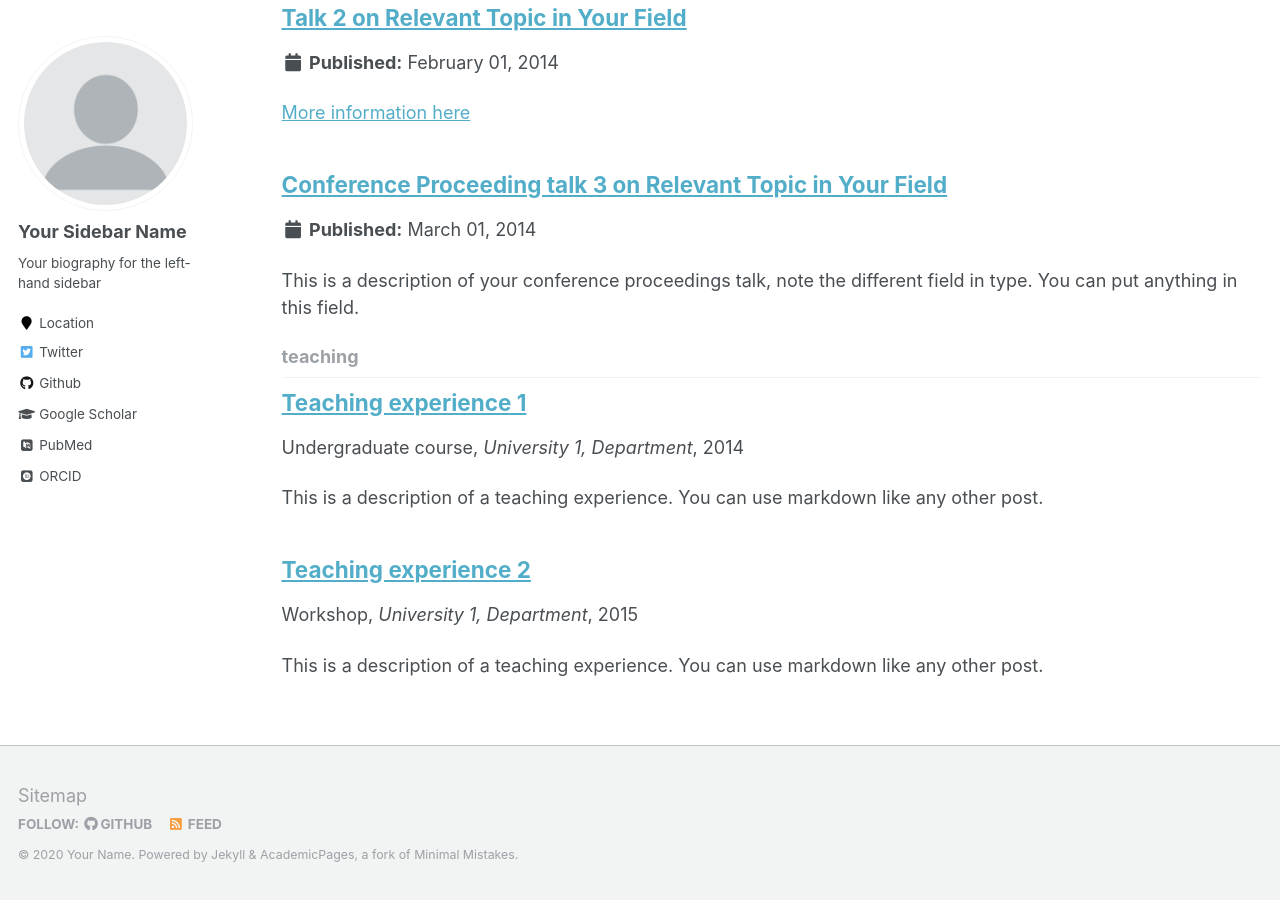
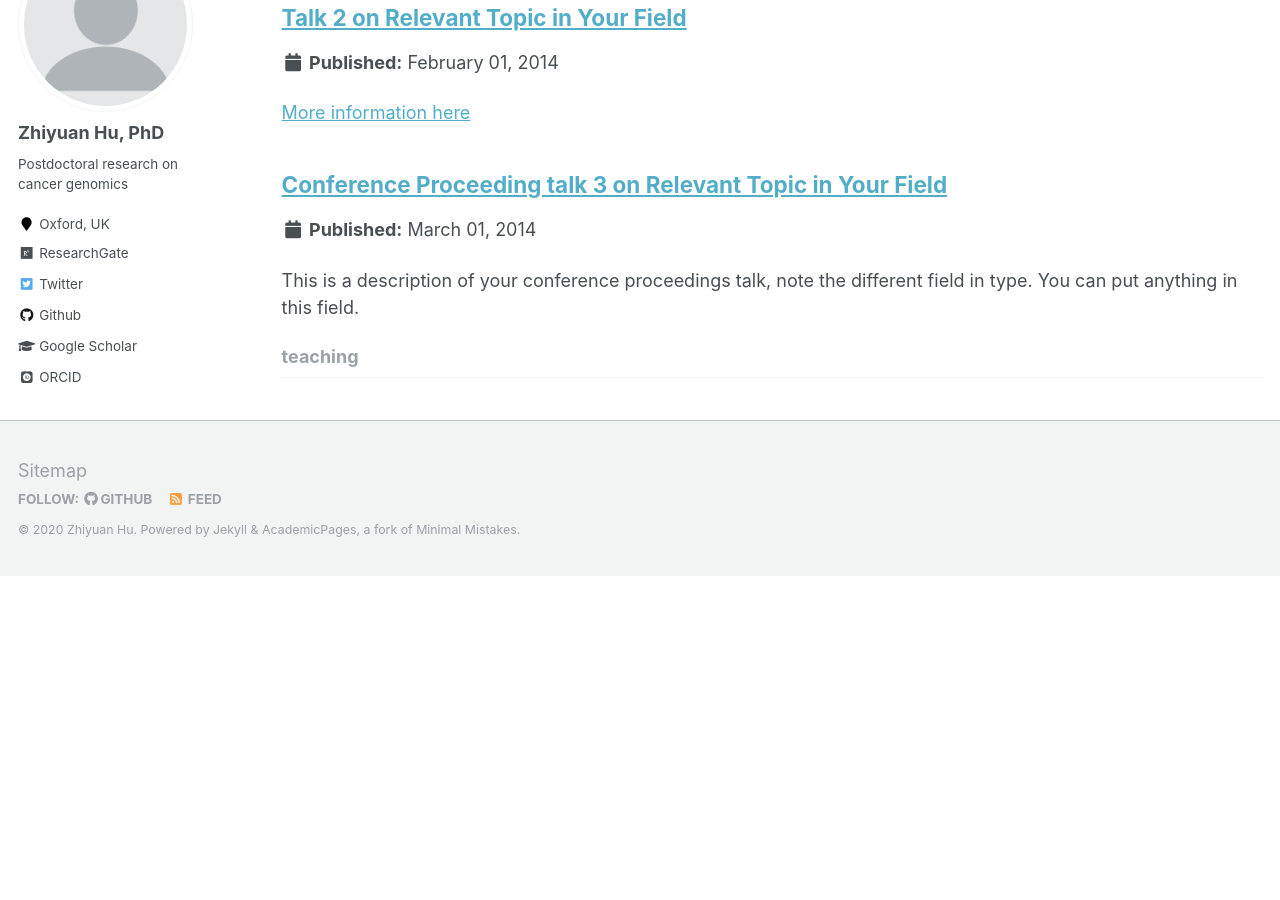
Before and after one commit to ZYBunnyHu/ZYBunnyHu.github.io, a Jekyll site: the page built from _pages/collection-archive.html, in a window 1280 px wide and 900 px high, scrolled down 2288 px. Built offline with Jekyll 4.4.1, drawn with Linux system fonts in a browser that asks for light colours; some web fonts are replaced; after the commit the page ends 2864 px from its top, so only the background shows below that; some of the changed text lies outside the part shown.

Commit message:
Modifying the basic info on me
Everything seems okay so far

```diff
--- a/_config.yml
+++ b/_config.yml
@@ -7,13 +7,13 @@
 
 # Site Settings
 locale                   : "en-US"
-title                    : "Your Name / Site Title"
+title                    : "Zhiyuan Hu"
 title_separator          : "-"
-name                     : &name "Your Name"
-description              : &description "personal description"
+name                     : &name "Zhiyuan Hu"
+description              : &description "Postdoctoral researcher of cancer genomics"
 url                      : https://academicpages.github.io # the base hostname & protocol for your site e.g. "https://mmistakes.github.io"
 baseurl                  : "" # the subpath of your site, e.g. "/blog"
-repository               : "academicpages/academicpages.github.io"
+repository               : "zhiyhu/zhiyhu.github.io"
 teaser                   :  # filename of teaser fallback teaser image placed in /images/, .e.g. "500x300.png"
 breadcrumbs              : false # true, false (default)
 words_per_minute         : 160
@@ -80,15 +80,15 @@ analytics:
 
 # Site Author
 author:
-  name             : "Your Sidebar Name"
+  name             : "Zhiyuan Hu, PhD"
   avatar           : "profile.png"
-  bio              : "Your biography for the left-hand sidebar"
-  location         : "Location"
+  bio              : "Postdoctoral research on cancer genomics"
+  location         : "Oxford, UK"
   employer         :
-  pubmed           : "https://www.ncbi.nlm.nih.gov/pubmed/?term=john+snow"
-  googlescholar    : "http://yourfullgooglescholarurl.com"
+  pubmed           :
+  googlescholar    : "https://scholar.google.co.uk/citations?user=TORNxtcAAAAJ&hl=en"
   email            :
-  researchgate     :  # example: "https://www.researchgate.net/profile/yourprofile"
+  researchgate     :  "https://www.researchgate.net/profile/Zhiyuan_Hu5"
   uri              :
   bitbucket        :
   codepen          :
@@ -96,20 +96,20 @@ author:
   flickr           :
   facebook         :
   foursquare       :
-  github           : "academicpages"
+  github           : "zhiyhu"
   google_plus      :
   keybase          :
   instagram        :
   impactstory      : #"https://profiles.impactstory.org/u/xxxx-xxxx-xxxx-xxxx"
   lastfm           :
   linkedin         :
-  orcid            : "http://orcid.org/yourorcidurl"
+  orcid            : "https://orcid.org/0000-0002-2963-2453"
   pinterest        :
   soundcloud       :
   stackoverflow    : # http://stackoverflow.com/users/123456/username
   steam            :
   tumblr           :
-  twitter          : "replacethistwitterhandle"
+  twitter          : "zhi_yuan_hu"
   vine             :
   weibo            :
   xing             :
--- a/_teaching/2014-spring-teaching-1.md
+++ /dev/null
@@ -1,20 +0,0 @@
----
-title: "Teaching experience 1"
-collection: teaching
-type: "Undergraduate course"
-permalink: /teaching/2014-spring-teaching-1
-venue: "University 1, Department"
-date: 2014-01-01
-location: "City, Country"
----
-
-This is a description of a teaching experience. You can use markdown like any other post.
-
-Heading 1
-======
-
-Heading 2
-======
-
-Heading 3
-======
--- a/_teaching/2015-spring-teaching-2.md
+++ /dev/null
@@ -1,20 +0,0 @@
----
-title: "Teaching experience 2"
-collection: teaching
-type: "Workshop"
-permalink: /teaching/2015-spring-teaching-1
-venue: "University 1, Department"
-date: 2015-01-01
-location: "City, Country"
----
-
-This is a description of a teaching experience. You can use markdown like any other post.
-
-Heading 1
-======
-
-Heading 2
-======
-
-Heading 3
-======
```
Also changed, not shown: _data/navigation.yml (+1 -10 lines), _pages/about.md (+1 -1 lines), _pages/teaching.html (deleted, +0 -12 lines).
